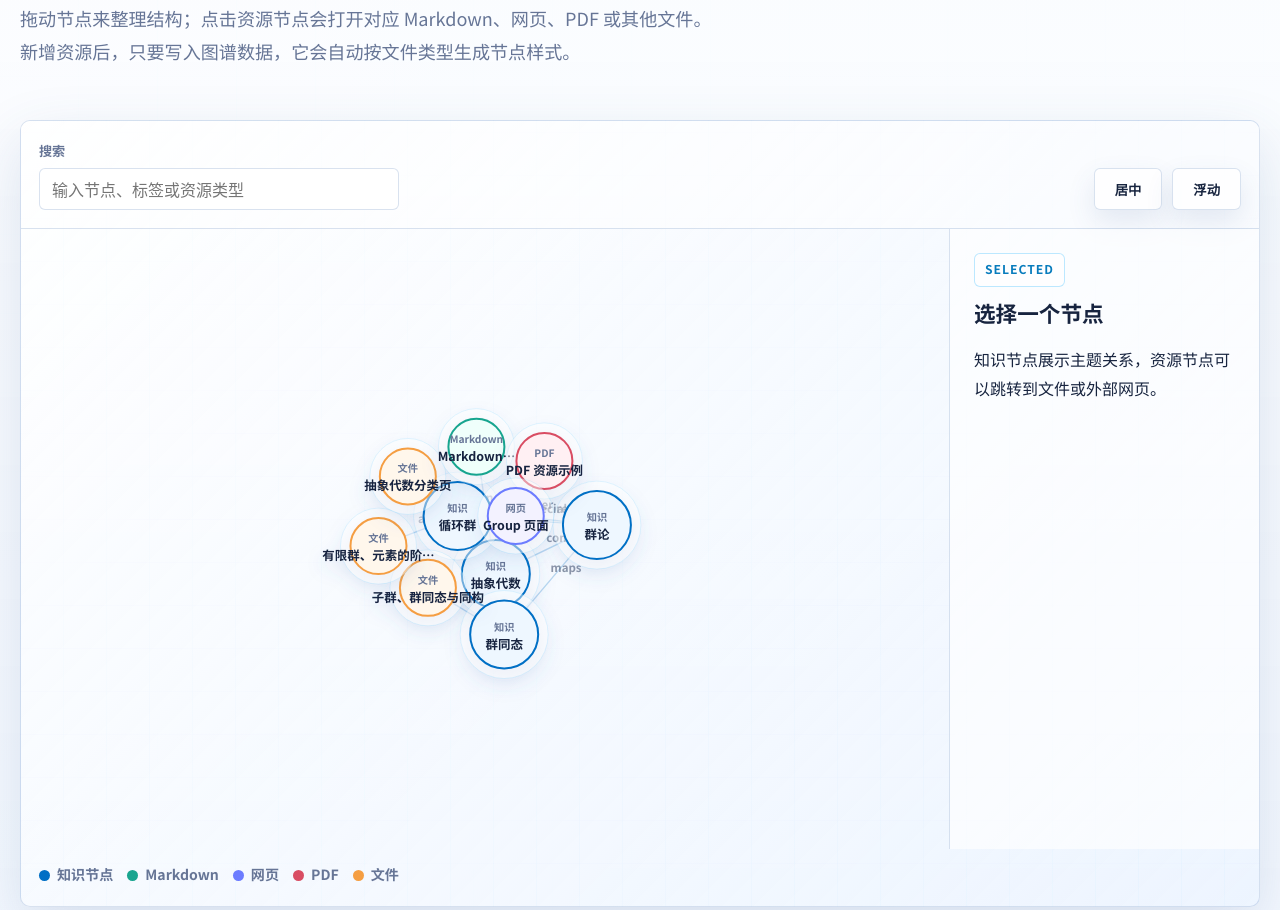
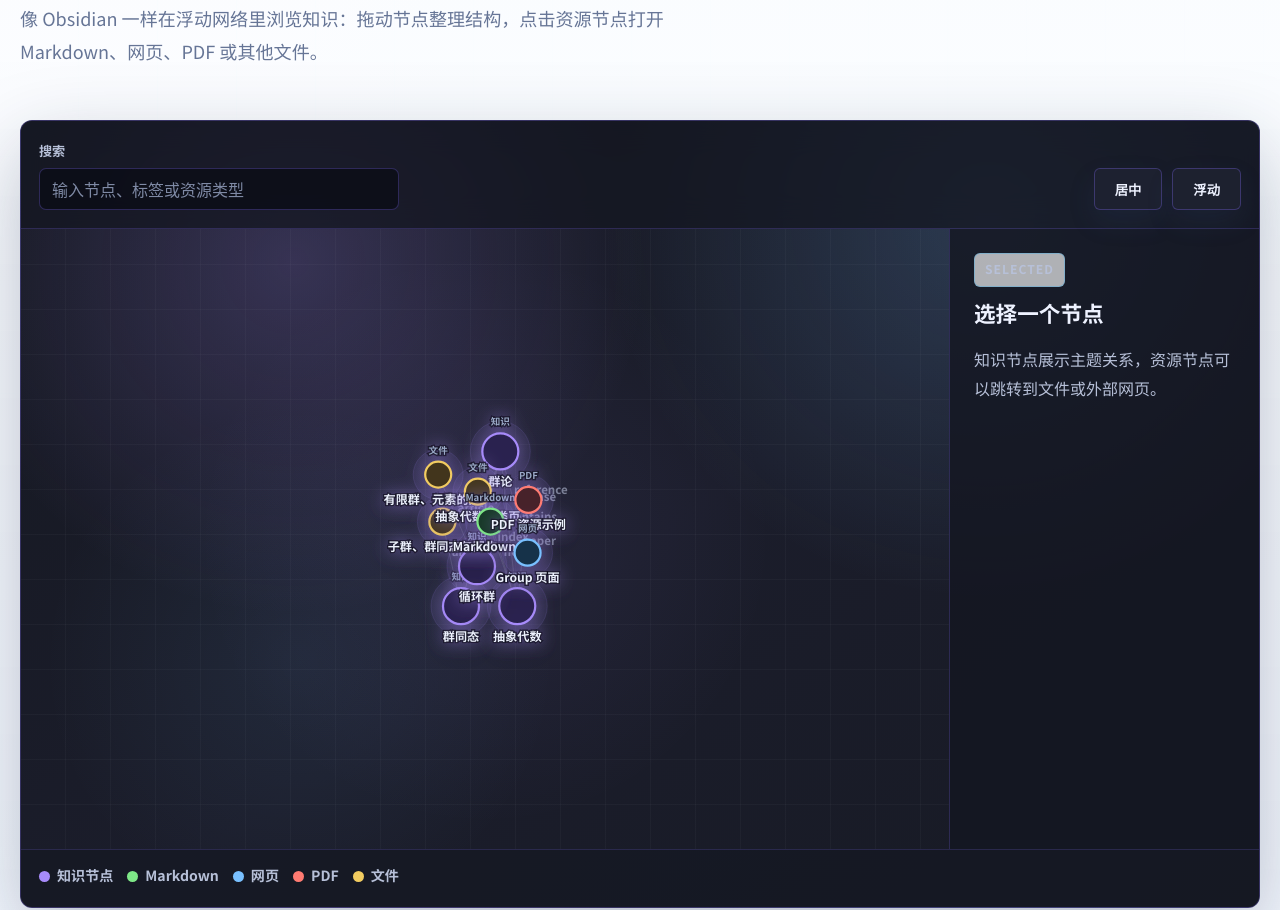
Before and after one commit to Young-Zhang416/Young-Zhang416.github.io, a website: page knowledge.html in a window 1280 px wide. Shown: the part 308-1218 px from the top of the page. Drawn offline with Linux system fonts and the light colour scheme.

Commit message:
Restyle knowledge graph like Obsidian

```diff
--- a/assets/css/site.css
+++ b/assets/css/site.css
@@ -540,13 +540,13 @@ h3 {
 }
 
 .graph-shell {
-  border: 1px solid var(--line);
-  border-radius: 10px;
+  border: 1px solid rgba(132, 111, 255, 0.28);
+  border-radius: 12px;
   background:
-    linear-gradient(135deg, rgba(255, 255, 255, 0.84), rgba(232, 242, 255, 0.58)),
-    repeating-linear-gradient(90deg, transparent 0 42px, rgba(0, 167, 255, 0.055) 42px 43px),
-    repeating-linear-gradient(0deg, transparent 0 42px, rgba(108, 124, 255, 0.045) 42px 43px);
-  box-shadow: var(--shadow);
+    radial-gradient(circle at 22% 18%, rgba(167, 139, 250, 0.22), transparent 22rem),
+    radial-gradient(circle at 78% 12%, rgba(121, 192, 255, 0.18), transparent 24rem),
+    linear-gradient(145deg, #151821 0%, #1b1d2b 52%, #171a24 100%);
+  box-shadow: 0 28px 80px rgba(23, 36, 63, 0.28);
   overflow: hidden;
 }
 
@@ -556,8 +556,9 @@ h3 {
   justify-content: space-between;
   gap: 16px;
   padding: 18px;
-  border-bottom: 1px solid var(--line);
-  background: rgba(255, 255, 255, 0.54);
+  border-bottom: 1px solid rgba(132, 111, 255, 0.22);
+  background: rgba(20, 23, 34, 0.76);
+  backdrop-filter: blur(16px);
 }
 
 .graph-search {
@@ -567,7 +568,7 @@ h3 {
 }
 
 .graph-search label {
-  color: var(--muted);
+  color: #b7c0d8;
   font-size: 0.82rem;
   font-weight: 900;
 }
@@ -576,11 +577,15 @@ h3 {
   width: 100%;
   min-height: 42px;
   padding: 0 12px;
-  border: 1px solid var(--line);
-  border-radius: 6px;
-  background: rgba(255, 255, 255, 0.82);
-  color: var(--text);
+  border: 1px solid rgba(132, 111, 255, 0.28);
+  border-radius: 7px;
+  background: rgba(11, 14, 22, 0.78);
+  color: #eef2ff;
   font: inherit;
+}
+
+.graph-search input::placeholder {
+  color: #7f8aa5;
 }
 
 .graph-actions {
@@ -590,6 +595,9 @@ h3 {
 }
 
 .graph-actions .button {
+  border-color: rgba(132, 111, 255, 0.3);
+  background: rgba(31, 35, 50, 0.88);
+  color: #eef2ff;
   min-height: 42px;
 }
 
@@ -602,16 +610,21 @@ h3 {
 #knowledgeGraph {
   width: 100%;
   height: 620px;
+  background:
+    radial-gradient(circle at center, rgba(167, 139, 250, 0.08), transparent 18rem),
+    radial-gradient(circle at 30% 70%, rgba(121, 192, 255, 0.08), transparent 16rem),
+    repeating-linear-gradient(90deg, transparent 0 44px, rgba(201, 209, 217, 0.035) 44px 45px),
+    repeating-linear-gradient(0deg, transparent 0 44px, rgba(201, 209, 217, 0.035) 44px 45px);
   touch-action: none;
 }
 
 .graph-link {
-  stroke: rgba(0, 111, 197, 0.26);
-  stroke-width: 1.4;
+  stroke: rgba(201, 209, 217, 0.18);
+  stroke-width: 1;
 }
 
 .graph-link-label {
-  fill: rgba(51, 66, 96, 0.55);
+  fill: rgba(183, 192, 216, 0.6);
   font-size: 0.72rem;
   font-weight: 800;
   pointer-events: none;
@@ -628,16 +641,17 @@ h3 {
 }
 
 .node-halo {
-  fill: rgba(255, 255, 255, 0.42);
-  stroke: rgba(0, 167, 255, 0.1);
+  fill: rgba(167, 139, 250, 0.08);
+  stroke: rgba(167, 139, 250, 0.12);
 }
 
 .node-core {
-  stroke-width: 2;
+  stroke-width: 2.2;
 }
 
 .graph-node.selected .node-core {
-  stroke-width: 4;
+  stroke: #ffffff;
+  stroke-width: 3.4;
 }
 
 .graph-node.dimmed {
@@ -646,29 +660,38 @@ h3 {
 
 .node-type,
 .node-label {
-  fill: var(--text);
+  fill: #eef2ff;
   font-weight: 900;
   pointer-events: none;
   text-anchor: middle;
+  paint-order: stroke;
+  stroke: rgba(11, 14, 22, 0.82);
+  stroke-width: 3px;
 }
 
 .node-type {
-  fill: var(--muted);
-  font-size: 0.64rem;
+  fill: #9aa8c7;
+  font-size: 0.6rem;
 }
 
 .node-label {
-  font-size: 0.78rem;
+  font-size: 0.76rem;
 }
 
 .graph-detail {
   padding: 24px;
-  border-left: 1px solid var(--line);
-  background: rgba(255, 255, 255, 0.66);
+  border-left: 1px solid rgba(132, 111, 255, 0.22);
+  background: rgba(20, 23, 34, 0.82);
+  color: #eef2ff;
 }
 
 .graph-detail h2 {
+  color: #eef2ff;
   font-size: 1.35rem;
+}
+
+.graph-detail p {
+  color: #b7c0d8;
 }
 
 .node-tags {
@@ -680,10 +703,10 @@ h3 {
 
 .node-tags span {
   padding: 4px 8px;
-  border: 1px solid var(--line);
+  border: 1px solid rgba(132, 111, 255, 0.24);
   border-radius: 999px;
-  background: rgba(255, 255, 255, 0.7);
-  color: var(--muted);
+  background: rgba(31, 35, 50, 0.82);
+  color: #b7c0d8;
   font-size: 0.8rem;
   font-weight: 800;
 }
@@ -693,7 +716,9 @@ h3 {
   flex-wrap: wrap;
   gap: 14px;
   padding: 14px 18px 18px;
-  color: var(--muted);
+  border-top: 1px solid rgba(132, 111, 255, 0.18);
+  background: rgba(20, 23, 34, 0.66);
+  color: #b7c0d8;
   font-size: 0.88rem;
   font-weight: 800;
 }
@@ -712,23 +737,23 @@ h3 {
 }
 
 .legend-dot.concept {
-  background: #006fc5;
+  background: #a78bfa;
 }
 
 .legend-dot.markdown {
-  background: #19a58f;
+  background: #7ee787;
 }
 
 .legend-dot.web {
-  background: #6c7cff;
+  background: #79c0ff;
 }
 
 .legend-dot.pdf {
-  background: #d94d63;
+  background: #ff7b72;
 }
 
 .legend-dot.file {
-  background: #f59e42;
+  background: #f2cc60;
 }
 
 @media (max-width: 860px) {
--- a/assets/js/knowledge-graph.js
+++ b/assets/js/knowledge-graph.js
@@ -8,11 +8,11 @@ const centerButton = document.querySelector('[data-graph-action="center"]');
 const floatButton = document.querySelector('[data-graph-action="float"]');
 
 const typeConfig = {
-  concept: { label: "知识", color: "#006fc5", fill: "#eef7ff", radius: 34 },
-  markdown: { label: "Markdown", color: "#19a58f", fill: "#effffb", radius: 28 },
-  pdf: { label: "PDF", color: "#d94d63", fill: "#fff0f3", radius: 28 },
-  web: { label: "网页", color: "#6c7cff", fill: "#f3f2ff", radius: 28 },
-  file: { label: "文件", color: "#f59e42", fill: "#fff7ec", radius: 28 }
+  concept: { label: "知识", color: "#a78bfa", fill: "#2c2450", radius: 18 },
+  markdown: { label: "Markdown", color: "#7ee787", fill: "#173825", radius: 13 },
+  pdf: { label: "PDF", color: "#ff7b72", fill: "#47202a", radius: 13 },
+  web: { label: "网页", color: "#79c0ff", fill: "#16324a", radius: 13 },
+  file: { label: "文件", color: "#f2cc60", fill: "#42351a", radius: 13 }
 };
 
 let graph = { nodes: [], links: [] };
@@ -67,7 +67,8 @@ function render() {
   const defs = document.createElementNS("http://www.w3.org/2000/svg", "defs");
   defs.innerHTML = `
     <filter id="nodeGlow" x="-80%" y="-80%" width="260%" height="260%">
-      <feDropShadow dx="0" dy="8" stdDeviation="9" flood-color="#4470b0" flood-opacity="0.18"/>
+      <feDropShadow dx="0" dy="0" stdDeviation="8" flood-color="#a78bfa" flood-opacity="0.36"/>
+      <feDropShadow dx="0" dy="8" stdDeviation="12" flood-color="#000000" flood-opacity="0.2"/>
     </filter>
   `;
   svg.appendChild(defs);
@@ -93,16 +94,16 @@ function render() {
       role: node.kind === "resource" ? "link" : "button",
       "aria-label": node.label
     });
-    const halo = createSvg("circle", { class: "node-halo", r: node.radius + 10 });
+    const halo = createSvg("circle", { class: "node-halo", r: node.radius + 12 });
     const circle = createSvg("circle", {
       class: "node-core",
       r: node.radius,
       fill: config.fill,
       stroke: config.color
     });
-    const type = createSvg("text", { class: "node-type", y: -4 });
+    const type = createSvg("text", { class: "node-type", y: node.kind === "concept" ? -26 : -21 });
     type.textContent = config.label;
-    const label = createSvg("text", { class: "node-label", y: 14 });
+    const label = createSvg("text", { class: "node-label", y: node.kind === "concept" ? 35 : 29 });
     label.textContent = trimLabel(node.label);
     group.append(halo, circle, type, label);
     group.addEventListener("pointerdown", (event) => startDrag(event, node));
--- a/knowledge.html
+++ b/knowledge.html
@@ -5,7 +5,7 @@
     <meta name="viewport" content="width=device-width, initial-scale=1">
     <meta name="description" content="Young Zhang 的交互式可视化知识图谱。">
     <title>知识图谱 | Young Zhang</title>
-    <link rel="stylesheet" href="assets/css/site.css?v=insights-20260617">
+    <link rel="stylesheet" href="assets/css/site.css?v=obsidian-graph-20260617">
   </head>
   <body>
     <header class="site-header">
@@ -22,7 +22,7 @@
       <section class="page-header graph-header">
         <p class="eyebrow">Knowledge Graph</p>
         <h1>可视化知识图谱</h1>
-        <p class="lead">拖动节点来整理结构；点击资源节点会打开对应 Markdown、网页、PDF 或其他文件。新增资源后，只要写入图谱数据，它会自动按文件类型生成节点样式。</p>
+        <p class="lead">像 Obsidian 一样在浮动网络里浏览知识：拖动节点整理结构，点击资源节点打开 Markdown、网页、PDF 或其他文件。</p>
       </section>
 
       <section class="graph-shell" aria-label="交互式知识图谱">
@@ -58,6 +58,6 @@
       <span>&copy; 2026 Young Zhang</span>
       <a href="https://github.com/Young-Zhang416/Young-Zhang416.github.io">GitHub</a>
     </footer>
-    <script src="assets/js/knowledge-graph.js?v=knowledge-20260617" defer></script>
+    <script src="assets/js/knowledge-graph.js?v=obsidian-graph-20260617" defer></script>
   </body>
 </html>
```
